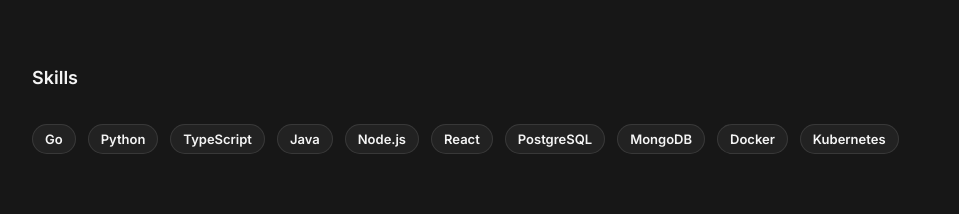
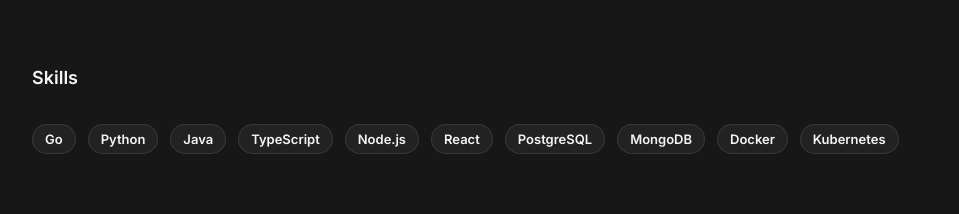
Before and after one commit to dominic-arok/personal-site, a Next.js app: page / in a window 1280 px wide. Shown: the part 800-1014 px from the top of the page, without its empty margins (288-1247 px from the left). Built offline with nearby package versions, Linux system fonts and the light colour scheme.

Commit message:
update skills section

```diff
--- a/src/components/Skills.tsx
+++ b/src/components/Skills.tsx
@@ -2,8 +2,8 @@
   const skills = [
     "Go",
     "Python",
+    "Java",
     "TypeScript",
-    "Java",
     "Node.js",
     "React",
     "PostgreSQL",
```
